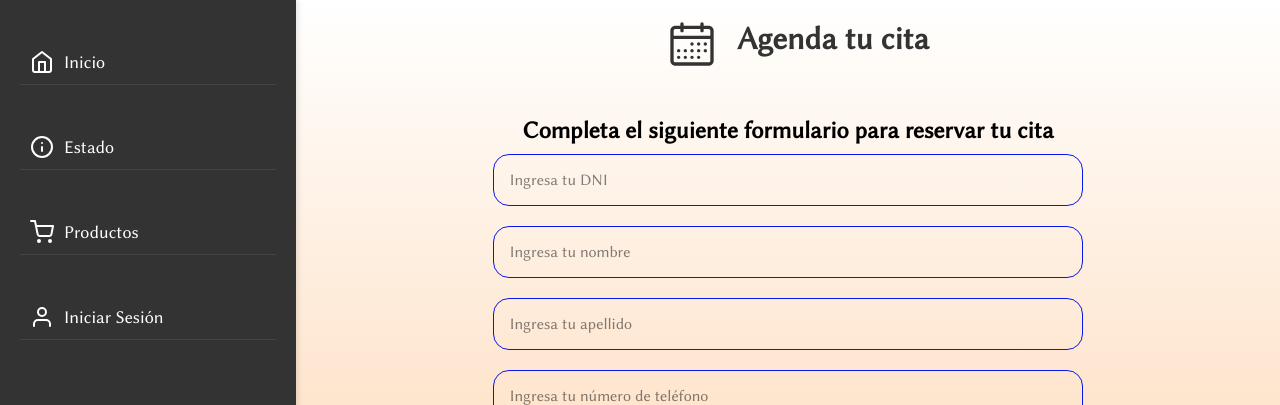
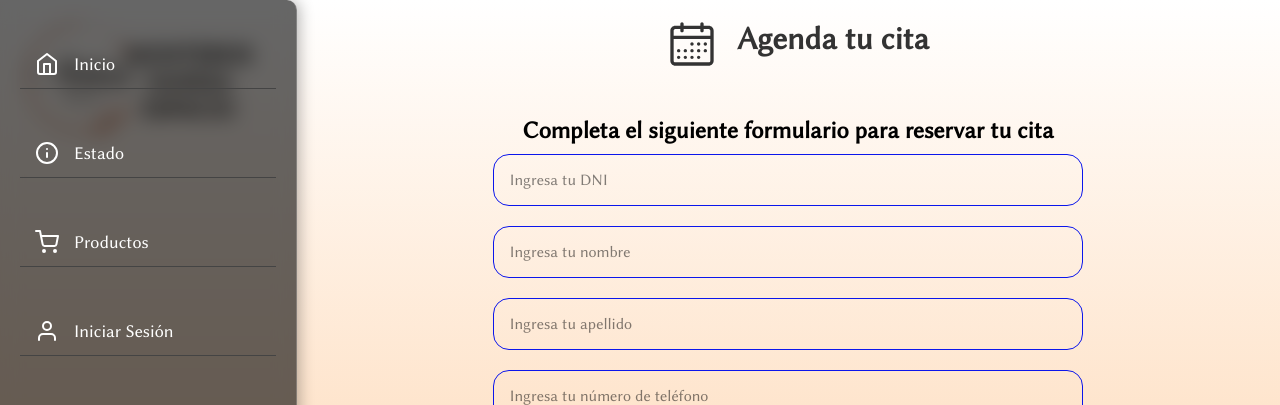
Before and after one commit to AugustoGalarza99/vanesamonteros, a React (Vite) app: page / in a window 1280 px wide. Shown: the top 405 px of the page. Built offline with nearby package versions, Linux system fonts and the light colour scheme; no server answers; the database is empty.

Commit message:
Actualizacion vanesa 1.5

```diff
--- a/src/components/DesktopNavbar/DesktopNavbar.css
+++ b/src/components/DesktopNavbar/DesktopNavbar.css
@@ -1,21 +1,27 @@
+/* Barra lateral de navegación fija en la izquierda */
 .desktop-navbar {
   position: fixed;
+  top: 0;
   left: 0;
-    top: 0;
   height: 100%;
   width: 20%;
-    background-color: #333;
+  background: rgba(0, 0, 0, 0.6); /* Fondo semi-transparente */
+  backdrop-filter: blur(10px); /* Desenfoque de fondo */
   color: white;
   display: flex;
   flex-direction: column;
-    align-items: start;
+  align-items: flex-start;
   padding: 20px;
   z-index: 1000;
   overflow-y: auto; /* Habilitar scroll vertical */
   overflow-x: hidden; /* Ocultar scroll horizontal */
-    box-shadow: 2px 0 5px rgba(0, 0, 0, 0.1); /* Opcional: sombra para dar un efecto */
+  box-shadow: 2px 0 15px rgba(0, 0, 0, 0.3); /* Sombra sutil */
+  border-right: 1px solid rgba(255, 255, 255, 0.2); /* Borde derecho sutil */
+  border-radius: 0 10px 10px 0; /* Bordes redondeados en la parte derecha */
+  transition: all 0.3s ease-in-out;
 }
 
+/* Estilo de la lista de enlaces */
 .desktop-navbar ul {
   list-style: none;
   padding: 0;
@@ -23,34 +29,47 @@
   width: 100%;
 }
 
+/* Estilo de cada elemento de la lista */
 .desktop-navbar ul li {
   margin: 20px 0;
   width: 100%;
-    border-bottom: 1px solid #444; /* Línea divisoria */
+  border-bottom: 1px solid #444; /* Línea divisoria suave */
 }
 
+/* Enlaces dentro de la lista */
 .desktop-navbar ul li a,
 .desktop-navbar ul li a:visited {
   color: white;
   text-decoration: none;
   display: flex;
   align-items: center;
-    gap: 10px;
+  gap: 15px;
   font-size: 18px;
-    padding: 10px;
-    border-radius: 4px;
-    transition: background-color 0.3s ease;
+  padding: 12px 15px;
+  border-radius: 6px;
+  transition: background-color 0.3s ease, transform 0.3s ease;
+  font-weight: 500;
 }
 
+/* Efecto hover de los enlaces */
 .desktop-navbar ul li a:hover {
-    background-color: #ffcc00;
+  background-color: #ffcc00; /* Amarillo brillante al hacer hover */
   color: #333;
+  transform: scale(1.05); /* Efecto de aumento sutil */
 }
 
+/* Estilo de los íconos dentro de los enlaces */
 .desktop-navbar ul li a svg {
   flex-shrink: 0;
+  transition: transform 0.3s ease;
 }
 
+/* Efecto de desplazamiento en los íconos al hacer hover */
+.desktop-navbar ul li a:hover svg {
+  transform: translateX(5px); /* Movimiento suave de los íconos */
+}
+
+/* Estilo del scrollbar */
 .desktop-navbar::-webkit-scrollbar {
   width: 8px;
 }
```
Lines whose indentation alone changed are shown as unchanged.
